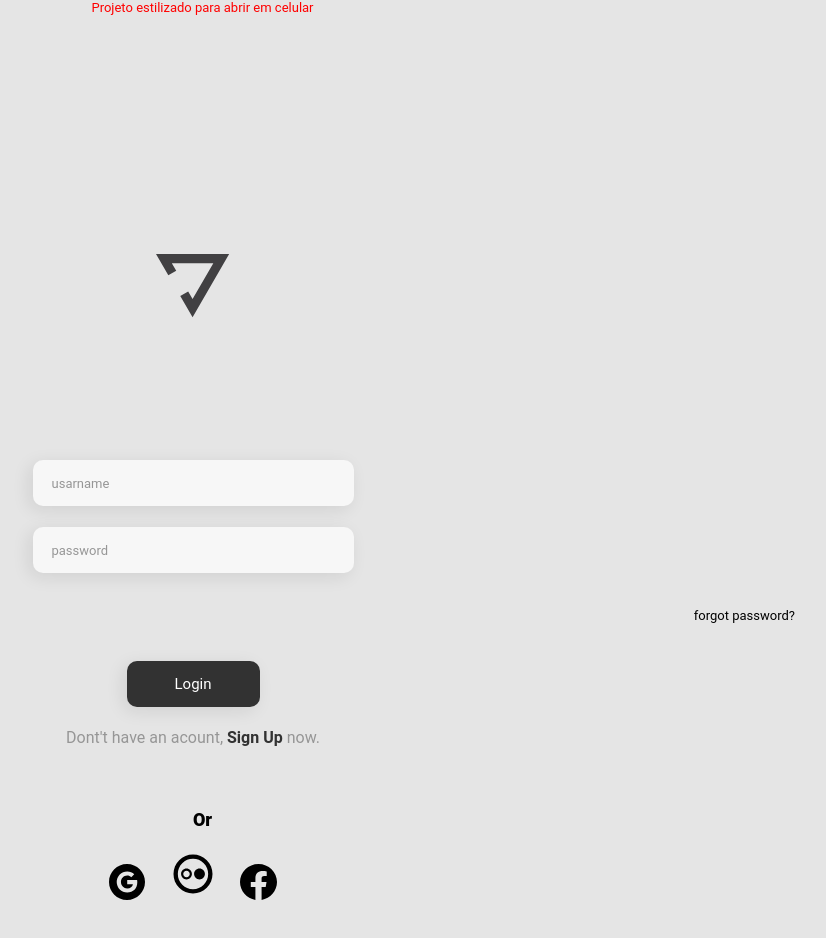
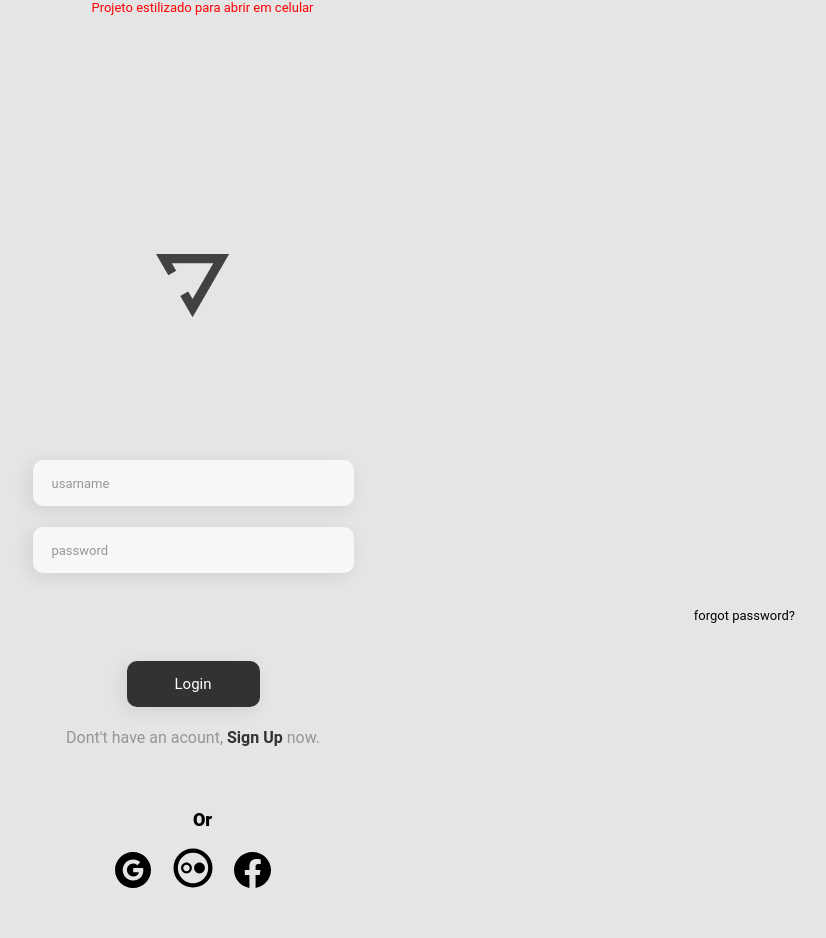
Before and after one commit to MeireCeschim/Yoga-Interface-, a plain HTML site: page index.html in a window 1280 px wide. Shown: the whole page, without its empty margins (447-1273 px from the left). Drawn offline with Linux system fonts and the light colour scheme; a web font is replaced by a local one.

Commit message:
dots image update to dots2

```diff
--- a/index.html
+++ b/index.html
@@ -28,7 +28,7 @@
             </a>
 
             <a href="" class="img-Link">
-            <img src="./assets/dots.svg" alt="dots">
+            <img src="./assets/dots2.svg" alt="dots">
             </a>
 
             <a href="https://facebook.com">
```
Also changed, not shown: assets/dots2.svg (added).
